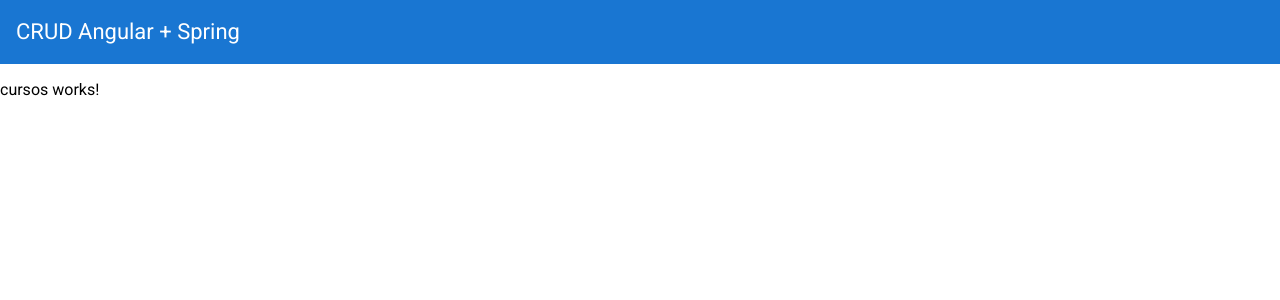
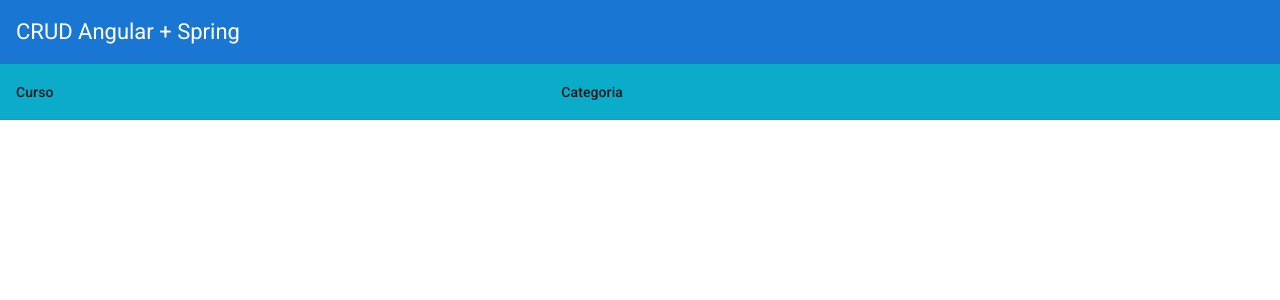
Before and after one commit to fabiocarvalho242/crud-angular, an Angular app: page /cursos in a window 1280 px wide. Shown: the top 300 px of the page. Built offline with nearby package versions, Linux system fonts and the light colour scheme.

Commit message:
Adiciona tabela de cursos com colunas de nome e categoria, e implementa modelo Curso

```diff
--- a/src/app/cursos/cursos.module.ts
+++ b/src/app/cursos/cursos.module.ts
@@ -3,6 +3,7 @@ import { CommonModule } from '@angular/common';
 
 import { CursosRoutingModule } from './cursos-routing.module';
 import { CursosComponent } from './cursos/cursos.component';
+import { MatTableModule } from '@angular/material/table';
 
 
 @NgModule({
@@ -11,7 +12,8 @@ import { CursosComponent } from './cursos/cursos.component';
   ],
   imports: [
     CommonModule,
-    CursosRoutingModule
+    CursosRoutingModule,
+    MatTableModule
   ]
 })
 export class CursosModule { }
--- a/src/app/cursos/cursos/cursos.component.html
+++ b/src/app/cursos/cursos/cursos.component.html
@@ -1 +1,17 @@
-<p>cursos works!</p>
+<table mat-table [dataSource]="cursos" class="mat-table">
+
+  <!-- Name Column -->
+  <ng-container matColumnDef="nome">
+    <th mat-header-cell *matHeaderCellDef> Curso </th>
+    <td mat-cell *matCellDef="let curso"> {{ curso.nome }} </td>
+  </ng-container>
+
+  <!-- Categoria Column -->
+  <ng-container matColumnDef="categoria">
+    <th mat-header-cell *matHeaderCellDef> Categoria </th>
+    <td mat-cell *matCellDef="let curso"> {{ curso.categoria }} </td>
+  </ng-container>
+
+  <tr mat-header-row *matHeaderRowDef="displayedColumns"></tr>
+  <tr mat-row *matRowDef="let row; columns: displayedColumns;"></tr>
+</table>
--- a/src/app/cursos/cursos/cursos.component.scss
+++ b/src/app/cursos/cursos/cursos.component.scss
@@ -0,0 +1,4 @@
+.mat-table {
+  width: 100%;
+  background-color: #0babca;
+}
--- a/src/app/cursos/cursos/cursos.component.ts
+++ b/src/app/cursos/cursos/cursos.component.ts
@@ -1,4 +1,5 @@
 import { Component } from '@angular/core';
+import { Curso } from '../models/curso';
 
 @Component({
   selector: 'app-cursos',
@@ -9,4 +10,13 @@ import { Component } from '@angular/core';
 })
 export class CursosComponent {
 
+  cursos: Curso[] = [];
+  displayedColumns = ['nome', 'categoria'];
+
+  constructor() {
+   }
+
+  ngOnInit(): void {
+  }
+
 }
--- /dev/null
+++ b/src/app/cursos/models/curso.ts
@@ -0,0 +1,6 @@
+export interface Curso {
+
+    _id: string;
+    nome: string;
+    categoria: string;
+}
```
